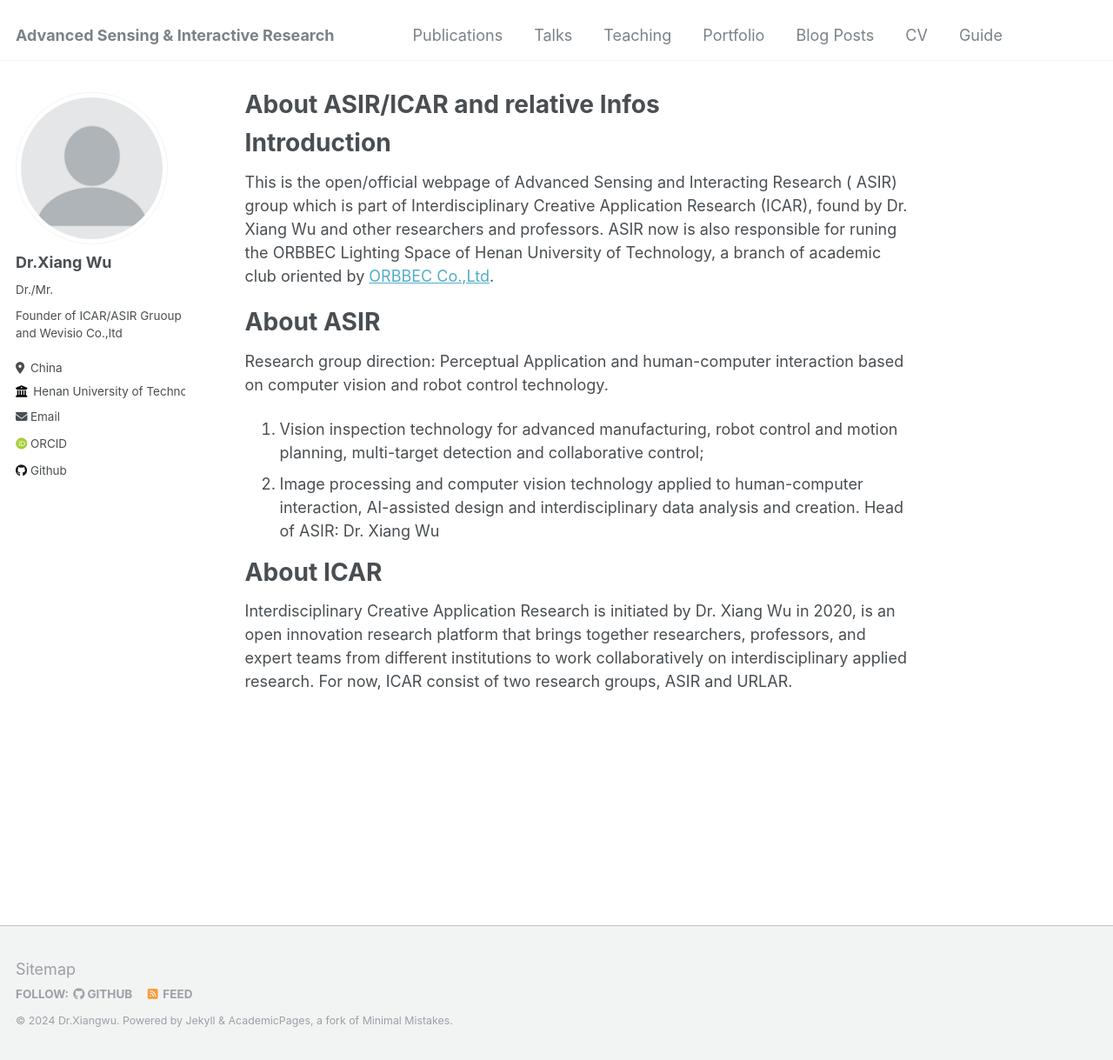
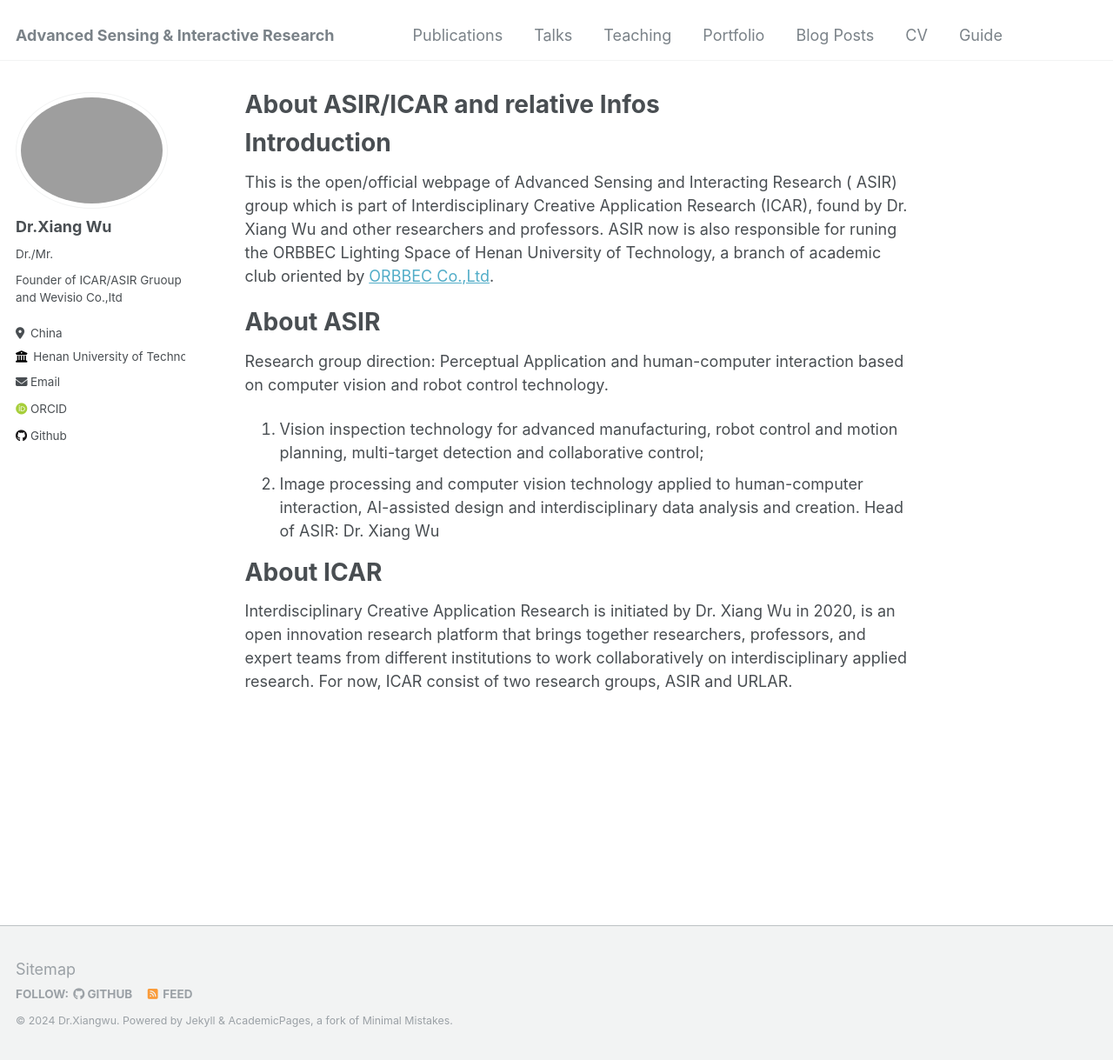
Before and after one commit to xiangwu/xiangwu.github.io, a Jekyll site: the page built from _pages/about.md, in a window 1280 px wide and 1219 px high. Shown: the whole window at 87% size. Built offline with Jekyll 4.4.1, drawn with Linux system fonts in a browser that asks for light colours; some web fonts are replaced.

Commit message:
add xiangwu portrait

```diff
--- a/_config.yml
+++ b/_config.yml
@@ -21,7 +21,7 @@ repository               : #"academicpages/academicpages.github.io"
 #               Additional customization can be done by editing /_includes/author-profile.html
 author:
   # Biographic information
-  avatar           : "profile.png"
+  avatar           : "xiangwu.jpg"
   name             : "Dr.Xiang Wu"
   pronouns         : "Dr./Mr."# example: "she/her"
   bio              : "Founder of ICAR/ASIR Gruoup and  Wevisio Co.,ltd"
```
Also changed, not shown: 1 other file.
